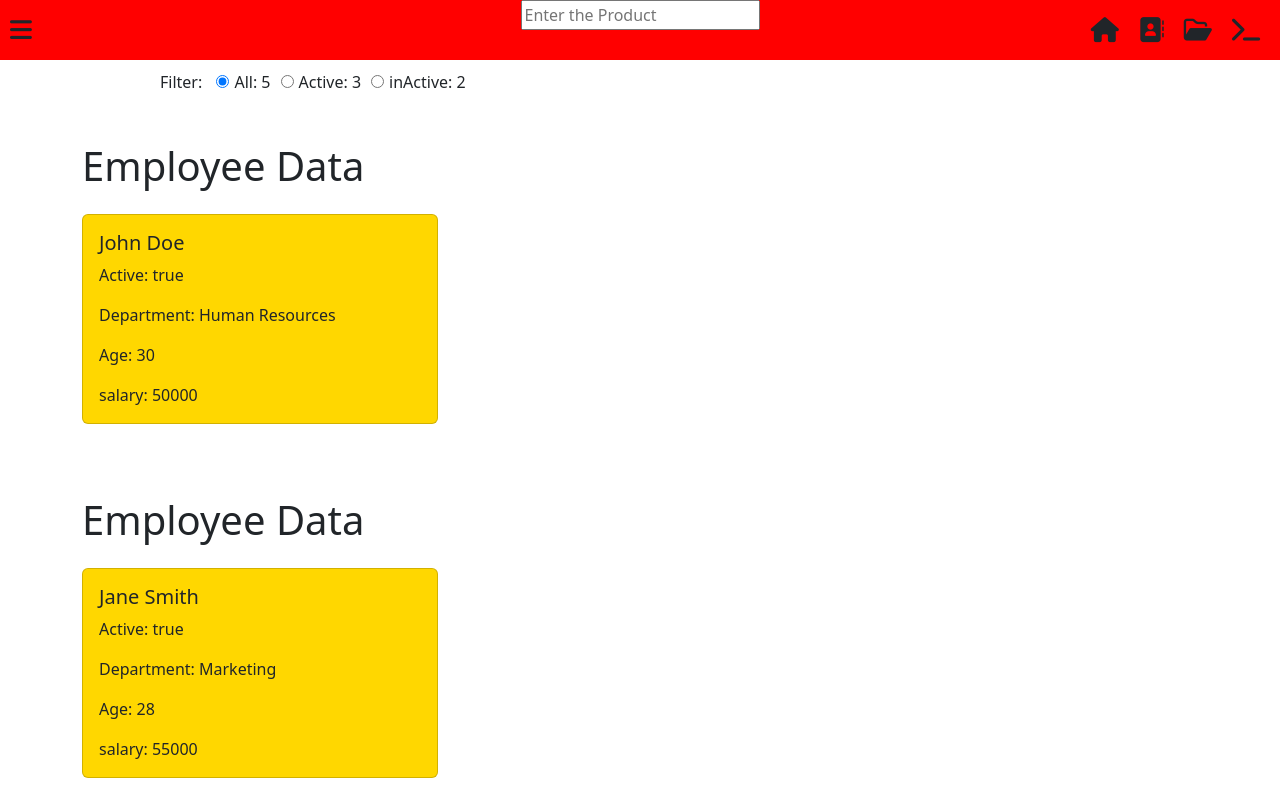
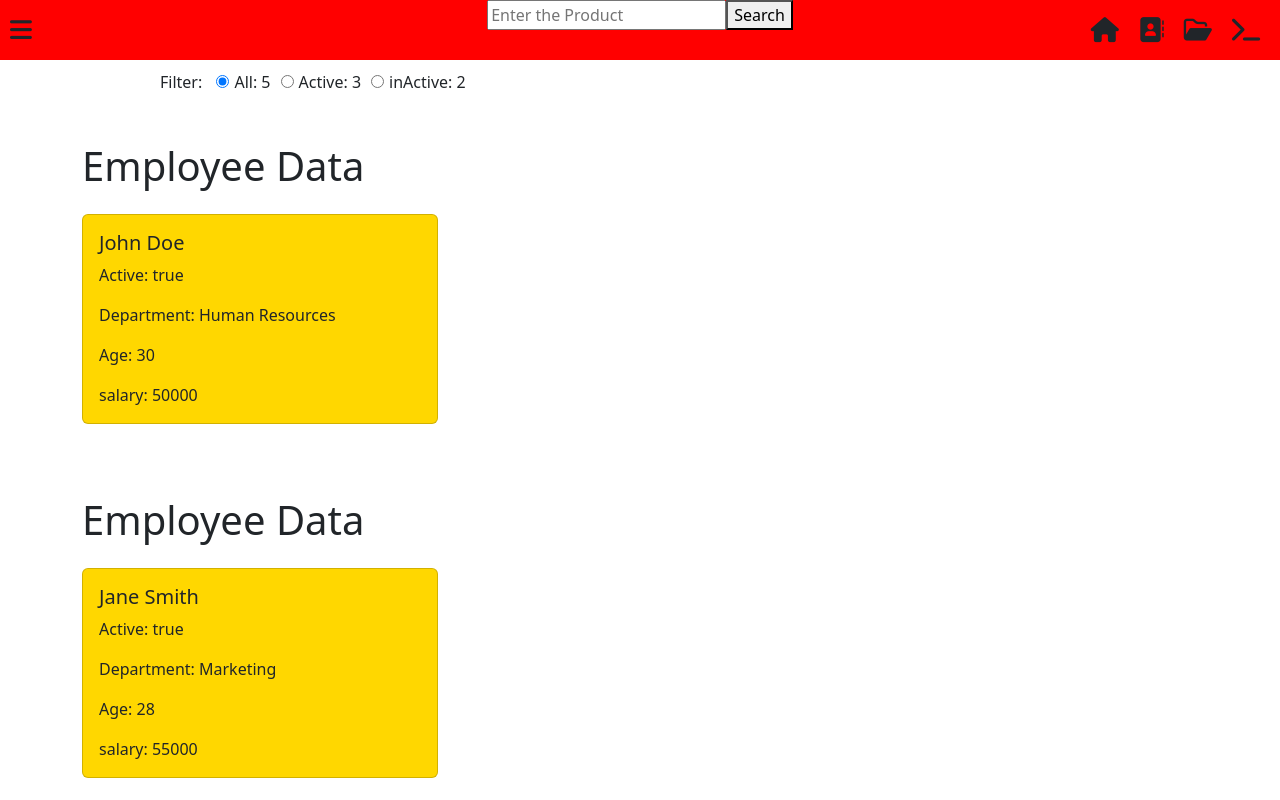
Before and after one commit to ShubhamMore6688/Angular, an Angular app in the folder project/: page / in a window 1280 px wide. Shown: the top 800 px of the page. Built offline with nearby package versions, Linux system fonts and the light colour scheme.

Commit message:
search after pressing search btn

```diff
--- a/project/src/app/component/navbar/navbar.component.html
+++ b/project/src/app/component/navbar/navbar.component.html
@@ -3,7 +3,8 @@
         <i class="fa-solid fa-bars"></i>
     </div>
     <div class="searchbar">
-        <input type="text" placeholder="Enter the Product" [(ngModel)]="searchText" (input)="onInputText()">
+        <input type="text" placeholder="Enter the Product" #searchText>
+        <button (click)="onInputText(searchText)">Search</button>
     </div>
     <div class="list">
         <ul>
--- a/project/src/app/component/navbar/navbar.component.ts
+++ b/project/src/app/component/navbar/navbar.component.ts
@@ -17,8 +17,10 @@ export class NavbarComponent {
 
   searchText: string = '';
 
-  onInputText(){
+  onInputText(item: HTMLInputElement){
     // console.log(this.searchText)
+    this.searchText = item.value;
+    // after pressing search button then only the search in user list is perform
     this.sendSearchText.emit(this.searchText)
   }
 }
```
